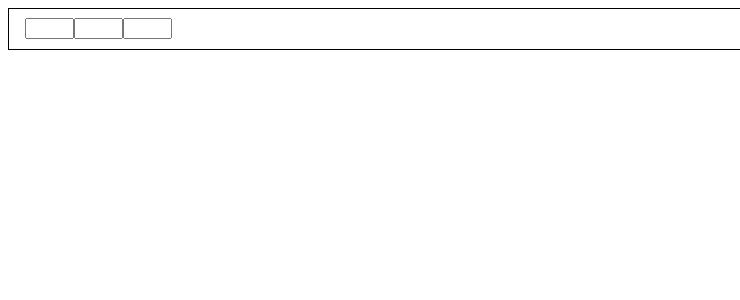
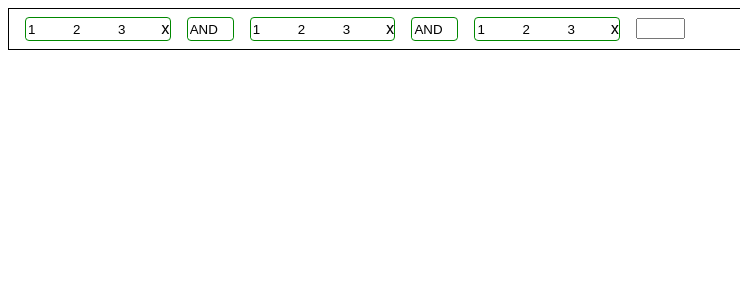
Before and after one commit to SavoBit/tag-expressions, a React (Create React App) app: page / in a window 1280 px wide. Shown: the top 300 px of the page, without its empty margins (0-740 px from the left). Built offline with nearby package versions, Linux system fonts and the light colour scheme.

Commit message:
Add operator tag

```diff
--- /dev/null
+++ b/src/NewOpTag.js
@@ -0,0 +1,30 @@
+import React from 'react'
+import PropTypes from 'prop-types'
+import { OpTag } from './OpTag'
+
+export function NewOpTag(
+  {
+    options,
+    value,
+    dispatch,
+  }) {
+
+  const handleChange = (val) => { dispatch({ type: 'update-new-op', value: val }) }
+  const handleAddNewTag = () => { dispatch({ type: 'add-new-op' }) }
+
+  return (
+    <OpTag
+      newTag
+      value={value}
+      options={options}
+      handleChange={handleChange}
+      handleAddNewTag={handleAddNewTag}
+    />
+  )
+}
+
+NewOpTag.prototype = {
+  options: PropTypes.arrayOf(PropTypes.string),
+  value: PropTypes.string,
+  dispatch: PropTypes.func,
+}
--- a/src/NewTag.js
+++ b/src/NewTag.js
@@ -1,4 +1,4 @@
-import React, { useRef, useCallback } from 'react'
+import React from 'react'
 import PropTypes from 'prop-types'
 import { Tag } from './Tag'
 
@@ -11,20 +11,11 @@ export function NewTag(
     operator,
     dispatch,
   }) {
-  const id = useRef(0)
 
   const handleFieldChange = (val) => { dispatch({ type: 'update-new-field', value: val }) }
   const handleOperatorChange = (val) => { dispatch({ type: 'update-new-operator', value: val }) }
   const handleValueChange = (val) => { dispatch({ type: 'update-new-value', value: val }) }
-  const handleAddNewTag = useCallback(() => {
-    dispatch(
-      {
-        type: 'add-new-tag',
-        id: id.current,
-      }
-    )
-    id.current += 1
-  }, [dispatch])
+  const handleAddNewTag = () => { dispatch({ type: 'add-new-tag' }) }
 
   return (
     <Tag
--- /dev/null
+++ b/src/OpTag.js
@@ -0,0 +1,63 @@
+import React, { useState, useRef } from 'react'
+import PropTypes from 'prop-types'
+import { ClickAwayListener } from '@material-ui/core'
+import { SubTag } from './SubTag'
+import styles from './Tag.module.css'
+
+export function OpTag(
+  {
+    newTag,
+    options,
+    value,
+    handleChange,
+    handleDelete,
+    handleAddNewTag,
+    ...divProps
+  }) {
+  const [editing, setEditing] = useState(!!newTag)
+  const inputRef = useRef(null)
+
+  const handleTagFinish = (shouldAdd) => {
+    if (!newTag) {
+      setEditing(false)
+    } else if (newTag && shouldAdd) {
+      handleAddNewTag()
+    }
+  }
+
+  const handleSelection = (val) => {
+    inputRef.current.blur()
+    handleChange(val)
+    handleTagFinish(true)
+  }
+
+  let className = styles.Tag
+  if (!editing) {
+    className += ` ${styles.token}`
+  }
+
+  return (
+    <ClickAwayListener onClickAway={() => handleTagFinish(!!value)}>
+      <div className={className} onFocus={() => setEditing(true)} {...divProps}>
+        <SubTag
+          ref={inputRef}
+          options={options}
+          value={value}
+          active={editing}
+          handleChange={handleChange}
+          handleSelection={handleSelection}
+        />
+        {handleDelete && <span className={styles.delete} onClick={() => handleDelete()}>x</span>}
+      </div>
+    </ClickAwayListener>
+  )
+}
+
+OpTag.prototype = {
+  options: PropTypes.arrayOf(PropTypes.string),
+  value: PropTypes.string,
+  newTag: PropTypes.bool,
+  handleChange: PropTypes.func,
+  handleDelete: PropTypes.func,
+  handleAddNewTag: PropTypes.func,
+}
--- a/src/Tag.js
+++ b/src/Tag.js
@@ -31,6 +31,8 @@ export function Tag(
     handleFieldChange(val)
     if (stayEditable) {
       operatorInputRef.current.focus()
+    } else {
+      handleTagFinish()
     }
   }
 
@@ -39,18 +41,16 @@ export function Tag(
     handleOperatorChange(val)
     if (stayEditable) {
       valueInputRef.current.focus()
+    } else {
+      handleTagFinish()
     }
+
   }
 
   const handleValueSelection = (val) => {
     valueInputRef.current.blur()
     handleValueChange(val)
-    if (stayEditable) {
-      handleTagFinish()
-    }
-    if (field && operator) {
-      fieldInputRef.current.focus()
-    }
+    handleTagFinish()
   }
 
   const handleTagFinish = () => {
--- a/src/Tag.module.css
+++ b/src/Tag.module.css
@@ -8,6 +8,6 @@
 }
 
 .token {
-    border: 1px solid #F00;
+    border: 1px solid #080;
     border-radius: 4px;
 }
--- a/src/TagExpression.js
+++ b/src/TagExpression.js
@@ -3,17 +3,31 @@ import PropTypes from 'prop-types'
 import { Tag } from './Tag'
 import { NewTag } from './NewTag'
 import styles from './TagExpression.module.css'
+import { OpTag } from './OpTag'
+import { NewOpTag } from './NewOpTag'
 
 const initialState = {
   accepting: 'cond',
-  tags: { allIds: [], byId: {} },
-  newTag: { field: '', operator: '', value: '' }
+  cnt: 11,
+  tags: {
+    allIds: [1, 2, 3, 4, 5], byId: {
+      1: { id: 1, type: 'cond', field: '1', operator: '2', value: '3' },
+      2: { id: 2, type: 'op', value: 'AND' },
+      3: { id: 3, type: 'cond', field: '1', operator: '2', value: '3' },
+      4: { id: 4, type: 'op', value: 'AND' },
+      5: { id: 5, type: 'cond', field: '1', operator: '2', value: '3' },
     }
+  },
+  newTag: { field: '', operator: '', value: '' },
+  newOp: { value: '' }
+}
+
+const ops = ['AND', 'OR']
 
 function reducer(state, action) {
   const value = action?.value
   const id = action?.id
-  const { tags: { allIds, byId }, newTag, accepting } = state;
+  const { tags: { allIds, byId }, newTag, newOp, cnt } = state;
 
   switch (action.type) {
     case 'update-new-field':
@@ -25,9 +39,10 @@ function reducer(state, action) {
     case 'add-new-tag':
       return {
         ...state,
-        accepting: accepting === 'cond' ? 'op' : 'cond',
-        tags: { allIds: [...allIds, id], byId: { ...byId, [id]: { id, ...newTag } } },
-        newTag: { field: '', operator: '', value: '' }
+        accepting: 'op',
+        tags: { allIds: [...allIds, cnt], byId: { ...byId, [cnt]: { type: 'cond', id: cnt, ...newTag } } },
+        newTag: { field: '', operator: '', value: '' },
+        cnt: cnt + 1
       }
     case 'update-tag-field':
       return {
@@ -53,6 +68,27 @@ function reducer(state, action) {
           byId: { ...state.tags.byId, [id]: { ...byId[id], value: value } }
         }
       }
+    case 'add-new-op':
+      return {
+        ...state,
+        accepting: 'tag',
+        tags: { allIds: [...allIds, cnt], byId: { ...byId, [cnt]: { type: 'op', id: cnt, ...newOp } } },
+        newOp: { value: '' },
+        cnt: cnt + 1
+      }
+    case 'update-new-op':
+      return {
+        ...state,
+        newOp: { value: value },
+      }
+    case 'update-op':
+      return {
+        ...state,
+        tags: {
+          ...state.tags,
+          byId: { ...state.tags.byId, [id]: { ...byId[id], value: value } }
+        }
+      }
     case 'delete-tag': {
       //eslint-disable-next-line
       const { [id]: _, ...otherTags } = byId
@@ -71,7 +107,7 @@ function reducer(state, action) {
 
 export function TagExpression({ fields, values }) {
   const [state, dispatch] = useReducer(reducer, initialState)
-  const { tags: { allIds, byId }, newTag } = state;
+  const { tags: { allIds, byId }, newTag, newOp, accepting } = state;
   console.log(state)
 
   return (
@@ -79,6 +115,7 @@ export function TagExpression({ fields, values }) {
       {
         allIds.map(tagId => {
           const tag = byId[tagId]
+          if (tag.type === 'cond') {
             return (
               <Tag
                 key={tag.id}
@@ -93,8 +130,21 @@ export function TagExpression({ fields, values }) {
                 handleDelete={() => dispatch({ type: 'delete-tag', id: tagId })}
               />
             )
+          } else {
+            return (
+              <OpTag
+                key={tag.id}
+                options={ops}
+                value={tag.value}
+                handleChange={(val) => dispatch({ type: 'update-op', id: tagId, value: val })}
+              />
+            )
+          }
+
         })
       }
+      {
+        accepting === 'tag' ?
           <NewTag
             fields={fields}
             values={values}
@@ -102,7 +152,13 @@ export function TagExpression({ fields, values }) {
             field={newTag.field}
             operator={newTag.operator}
             value={newTag.value}
+          /> :
+          <NewOpTag
+            options={ops}
+            value={newOp.value}
+            dispatch={dispatch}
           />
+      }
     </div>
   )
 }
```
Lines whose indentation alone changed are shown as unchanged.
